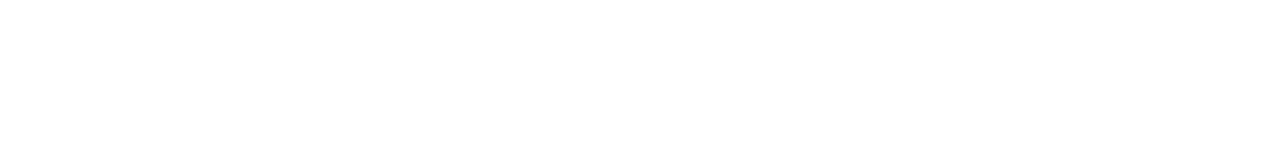
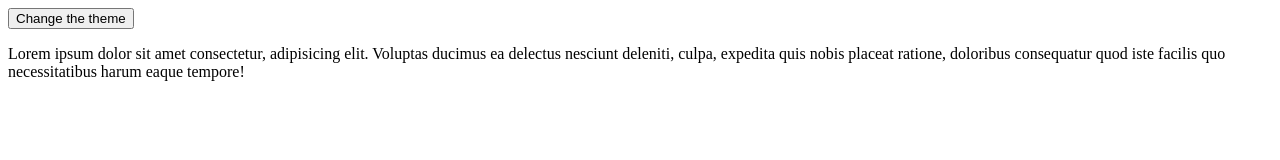
Before and after one commit to GuilhermeOmars/Theme, a plain HTML site: page index.html in a window 1280 px wide. Drawn offline with Linux system fonts and the light colour scheme.

Commit message:
#2 #3 #4

```diff
--- a/index.html
+++ b/index.html
@@ -3,10 +3,11 @@
 <head>
     <meta charset="UTF-8">
     <meta name="viewport" content="width=device-width, initial-scale=1.0">
-    <script src="script.js"></script>
+    <script src="script.js" defer></script>
     <title>Document</title>
 </head>
 <body>
-
+    <button onclick="tradeTheme()">Change the theme</button>
+    <p>Lorem ipsum dolor sit amet consectetur, adipisicing elit. Voluptas ducimus ea delectus nesciunt deleniti, culpa, expedita quis nobis placeat ratione, doloribus consequatur quod iste facilis quo necessitatibus harum eaque tempore!</p>
 </body>
 </html>
--- a/script.js
+++ b/script.js
@@ -0,0 +1,13 @@
+
+const tradeTheme = () => {
+    body = document.body
+    bodyStyle = window.getComputedStyle(body)
+    bodyColor =  bodyStyle.getPropertyValue('background-color')
+    if (bodyColor == 'rgba(0, 0, 0, 0)' || bodyColor == 'rgb(255, 255, 255)') {
+        body.style.backgroundColor = 'black'
+        body.style.color = 'white'
+    } else {
+        body.style.backgroundColor = 'white'
+        body.style.color = 'black'
+    }
+}
```
